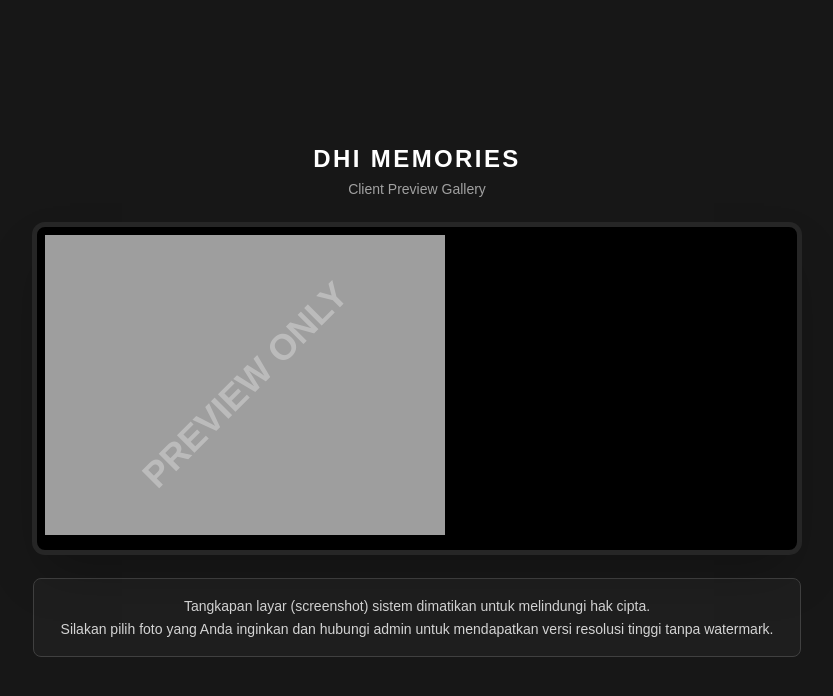
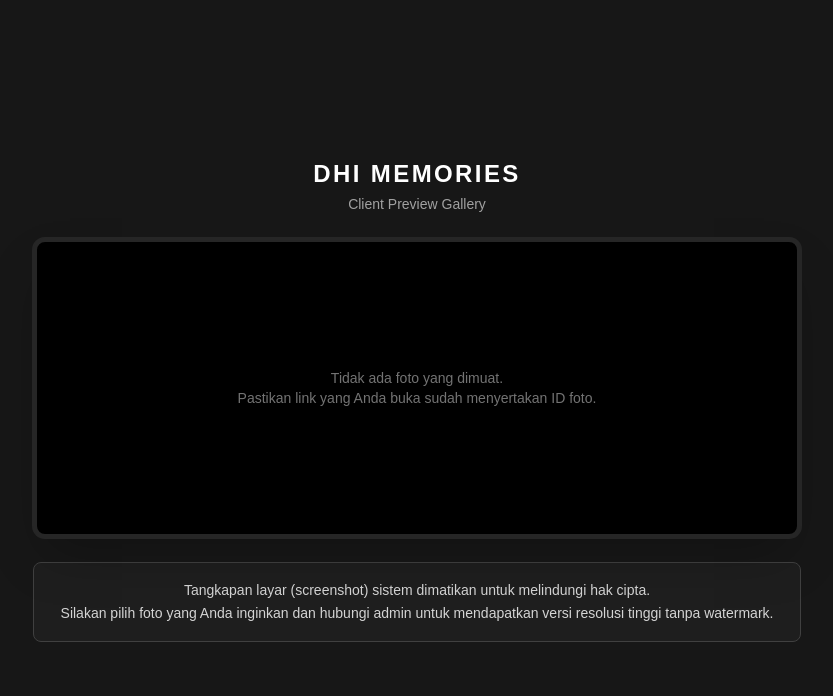
Before and after one commit to dhimoment/secure-gallery, a Next.js app: page / in a window 1280 px wide. Shown: the top 696 px of the page, without its empty margins (223-1056 px from the left). Built offline with nearby package versions, Linux system fonts and the light colour scheme.

Commit message:
Update halaman menjadi dinamis dengan parameter URL

```diff
--- a/app/page.tsx
+++ b/app/page.tsx
@@ -1,11 +1,13 @@
-// app/page.tsx
 import SecureImage from '@/components/SecureImage';
 
-export default function GalleryPage() {
-  // Ambil ID dari link Google Drive.
-  // Contoh link: https://drive.google.com/file/d/1aBcDeFgHiJkLmNoPqRsTuVwXyZ/view
-  // Maka ID-nya adalah: 1aBcDeFgHiJkLmNoPqRsTuVwXyZ
-  const driveFileId = "MASUKKAN_ID_FILE_GOOGLE_DRIVE_DI_SINI";
+// Menambahkan searchParams agar Next.js bisa membaca parameter URL
+export default function GalleryPage({
+  searchParams,
+}: {
+  searchParams: { id?: string };
+}) {
+  // Mengambil ID file dari parameter URL (misal: ?id=XYZ)
+  const driveFileId = searchParams.id;
 
   return (
     <main className="min-h-screen bg-neutral-900 flex flex-col items-center justify-center p-4">
@@ -21,10 +23,15 @@ export default function GalleryPage() {
           </p>
         </div>
 
-        {/* Kontainer Gambar Aman */}
-        <div className="bg-black p-2 rounded-xl shadow-2xl relative overflow-hidden ring-1 ring-neutral-800 border-4 border-neutral-800">
-          {/* Kita memanggil rute API lokal, bukan link Drive langsung */}
-          <SecureImage imageUrl={`/api/image?id=${driveFileId}`} />
+        {/* Kontainer Gambar */}
+        <div className="bg-black p-2 rounded-xl shadow-2xl relative overflow-hidden ring-1 ring-neutral-800 border-4 border-neutral-800 flex justify-center min-h-[300px] items-center">
+          {driveFileId ? (
+            <SecureImage imageUrl={`/api/image?id=${driveFileId}`} />
+          ) : (
+            <p className="text-neutral-500 text-sm text-center p-8">
+              Tidak ada foto yang dimuat.<br/>Pastikan link yang Anda buka sudah menyertakan ID foto.
+            </p>
+          )}
         </div>
 
         {/* Peringatan Klien */}
```
